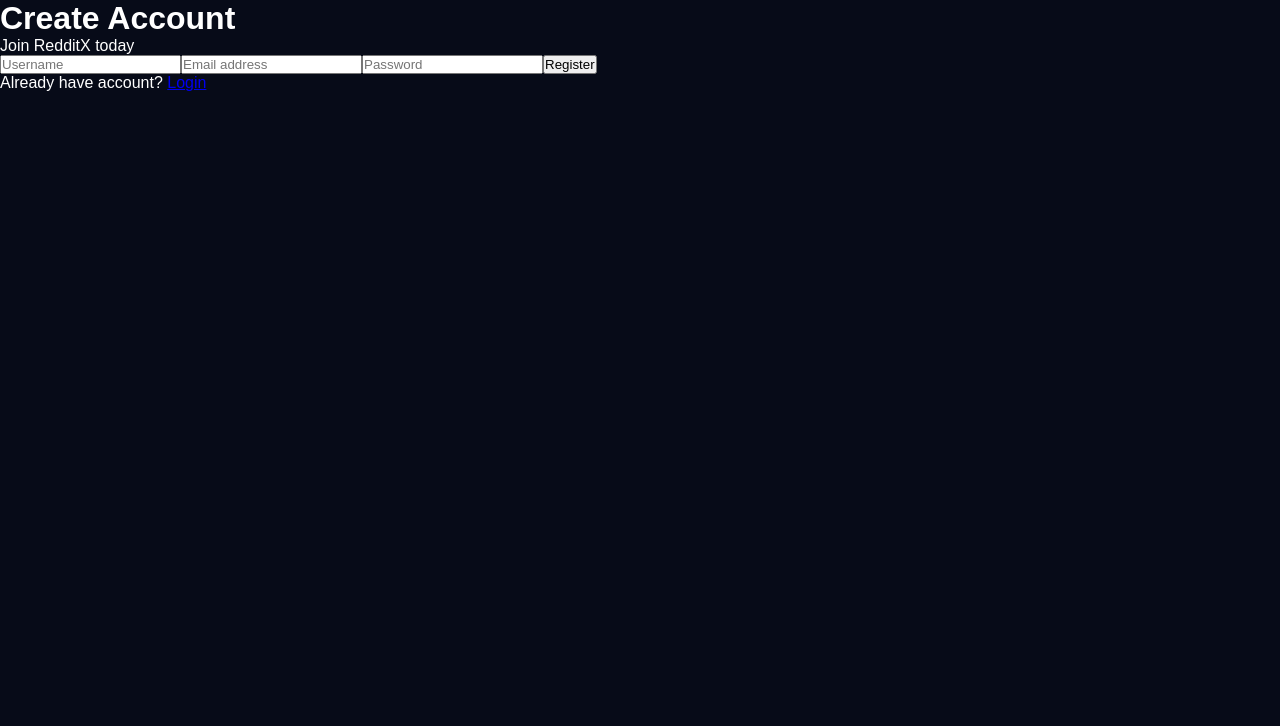
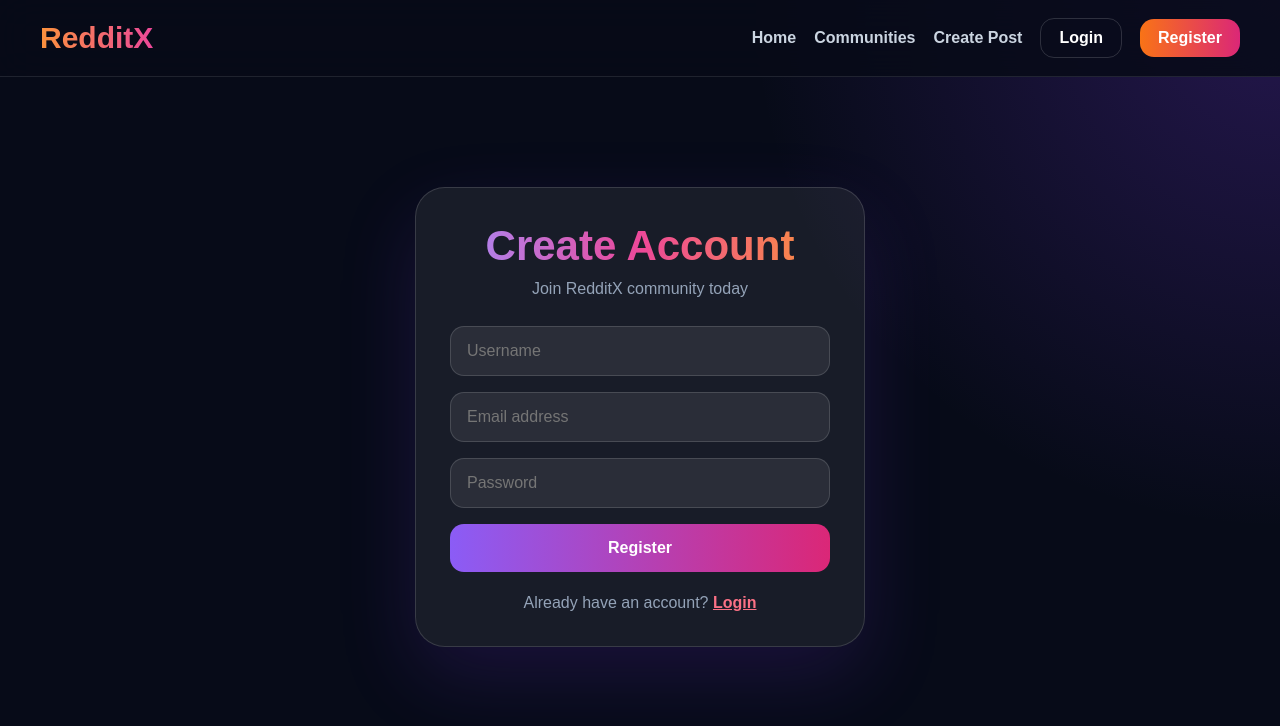
Before and after one commit to Kesarkarale/reddit-clone, a Next.js app: page /register in a window 1280 px wide. Shown: the top 726 px of the page. Built offline with nearby package versions, Linux system fonts and the light colour scheme.

Commit message:
Update page.js

```diff
--- a/app/register/page.js
+++ b/app/register/page.js
@@ -1,51 +1,37 @@
+import Navbar from "../../components/Navbar";
+
 export default function Register() {
   return (
-    <main className="min-h-screen bg-[#070b18] text-white flex items-center justify-center px-6">
-      <div className="absolute inset-0 bg-[radial-gradient(circle_at_top_left,#7c3aed44,transparent_35%),radial-gradient(circle_at_bottom_right,#ff450044,transparent_35%)] animate-pulse"></div>
+    <main style={page}>
+      <Navbar />
+      <section style={wrap}>
+        <div style={card}>
+          <h1 style={title}>Create Account</h1>
+          <p style={sub}>Join RedditX community today</p>
 
-      <div className="relative z-10 w-full max-w-md rounded-3xl border border-white/10 bg-white/5 p-8 backdrop-blur-2xl shadow-2xl">
-        <h1 className="text-4xl font-black text-center bg-gradient-to-r from-purple-400 to-pink-500 bg-clip-text text-transparent">
-          Create Account
-        </h1>
+          <form style={form}>
+            <input style={input} type="text" placeholder="Username" />
+            <input style={input} type="email" placeholder="Email address" />
+            <input style={input} type="password" placeholder="Password" />
+            <button type="button" style={button}>Register</button>
+          </form>
 
-        <p className="text-center text-slate-400 mt-2 mb-8">
-          Join RedditX today
-        </p>
-
-        <form className="space-y-5">
-          <input
-            type="text"
-            placeholder="Username"
-            className="w-full rounded-xl bg-white/10 border border-white/10 px-4 py-3 outline-none focus:border-purple-500"
-          />
-
-          <input
-            type="email"
-            placeholder="Email address"
-            className="w-full rounded-xl bg-white/10 border border-white/10 px-4 py-3 outline-none focus:border-purple-500"
-          />
-
-          <input
-            type="password"
-            placeholder="Password"
-            className="w-full rounded-xl bg-white/10 border border-white/10 px-4 py-3 outline-none focus:border-purple-500"
-          />
-
-          <button
-            type="button"
-            className="w-full rounded-xl bg-gradient-to-r from-purple-500 to-pink-600 py-3 font-bold hover:scale-[1.02] transition"
-          >
-            Register
-          </button>
-        </form>
-
-        <p className="text-center text-slate-400 mt-6">
-          Already have account?{" "}
-          <a href="/login" className="text-pink-400">
-            Login
-          </a>
-        </p>
-      </div>
+          <p style={text}>
+            Already have an account? <a style={link} href="/login">Login</a>
+          </p>
+        </div>
+      </section>
     </main>
   );
 }
+
+const page = { minHeight: "100vh", background: "radial-gradient(circle at top right, rgba(124,58,237,.25), transparent 35%), #070b18", color: "white", fontFamily: "Arial" };
+const wrap = { minHeight: "85vh", display: "flex", alignItems: "center", justifyContent: "center", padding: 24 };
+const card = { width: "100%", maxWidth: 450, padding: 34, borderRadius: 30, background: "rgba(255,255,255,.07)", border: "1px solid rgba(255,255,255,.14)", boxShadow: "0 30px 80px rgba(124,58,237,.16)" };
+const title = { fontSize: 42, fontWeight: 900, textAlign: "center", background: "linear-gradient(90deg,#a78bfa,#ec4899,#fb923c)", WebkitBackgroundClip: "text", color: "transparent" };
+const sub = { textAlign: "center", color: "#94a3b8", marginTop: 10, marginBottom: 28 };
+const form = { display: "grid", gap: 16 };
+const input = { padding: "15px 16px", borderRadius: 14, border: "1px solid rgba(255,255,255,.14)", background: "rgba(255,255,255,.08)", color: "white", outline: "none", fontSize: 16 };
+const button = { padding: "15px", borderRadius: 14, border: 0, background: "linear-gradient(90deg,#8b5cf6,#db2777)", color: "white", fontWeight: 900, fontSize: 16, cursor: "pointer" };
+const text = { textAlign: "center", color: "#94a3b8", marginTop: 22 };
+const link = { color: "#fb7185", fontWeight: 800 };
```
